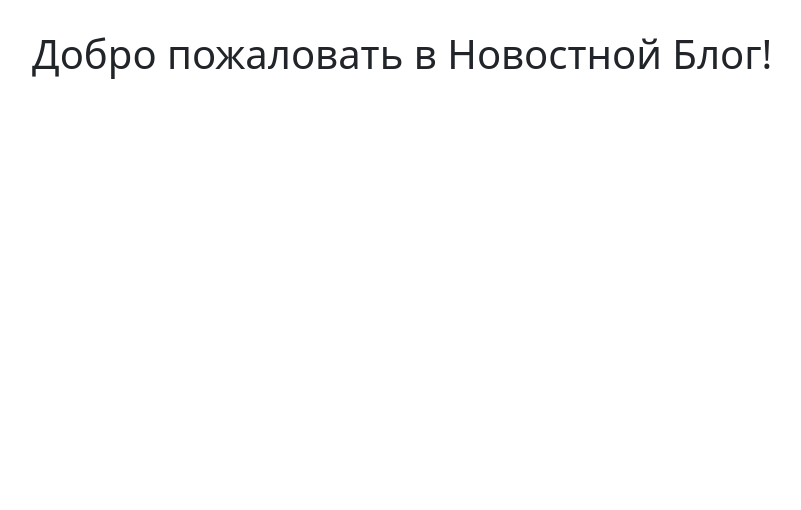
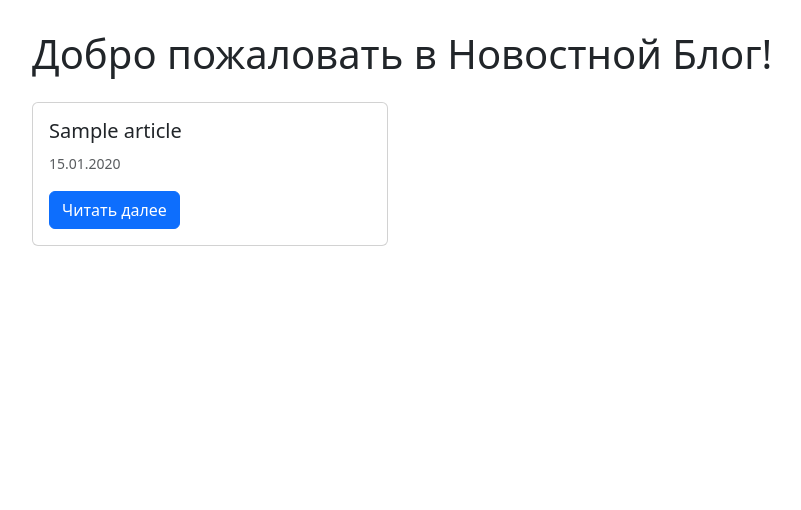
Before and after one commit to Nira1y/WebLab_2, a Flask app: template templates/index.html in a window 1280 px wide. Shown: the part 82-592 px from the top of the page, without its empty margins (50-851 px from the left). Run offline with Flask 3, Linux system fonts and the light colour scheme; the template is opened without the code that fills it: most values are stand-ins (such as "Sample title", 1, 10 or a date in 2020).

Commit message:
add news and /news/id

```diff
--- a/app.py
+++ b/app.py
@@ -14,7 +14,7 @@ articles = [
 @app.route("/index")
 @app.route("/")
 def index():
-    return render_template('index.html')
+    return render_template('index.html', articles=articles, current_date = date.today())
 
 @app.route("/about")
 def about():
@@ -28,5 +28,13 @@ def contact():
 def feedback():
     return render_template('feedback.html')
 
+@app.route('/news/<int:id>')
+def news_article(id):
+    article = next((a for a in articles if a['id'] == id), None)
+    if article:
+        return render_template('article.html', article=article, current_date=date.today())
+    else:
+        return "Статья не найдена", 404
+
 if __name__ == '__main__':
     app.run(debug=True)
--- a/templates/index.html
+++ b/templates/index.html
@@ -7,5 +7,24 @@
 {% block content%}
 
 <h1>Добро пожаловать в Новостной Блог!</h1>
-
+<div class="row mt-4">
+    {% for article in articles %}
+    <div class="col-md-6 col-lg-4 mb-4">
+        <div class="card h-100">
+            <div class="card-body">
+                <h5 class="card-title">
+                    {{ article.title }}
+                    {% if article.date == current_date %}
+                    <span class="badge bg-success">Новое!</span>
+                    {% endif %}
+                </h5>
+                <p class="card-text">
+                    <small class="text-muted">{{ article.date.strftime('%d.%m.%Y') }}</small>
+                </p>
+                <a href="{{ url_for('news_article', id=article.id) }}" class="btn btn-primary">Читать далее</a>
+            </div>
+        </div>
+    </div>
+    {% endfor %}
+</div>
 {%  endblock %}
```
Also changed, not shown: templates/article.html (added, +39 -0 lines), templates/news.html (deleted).
